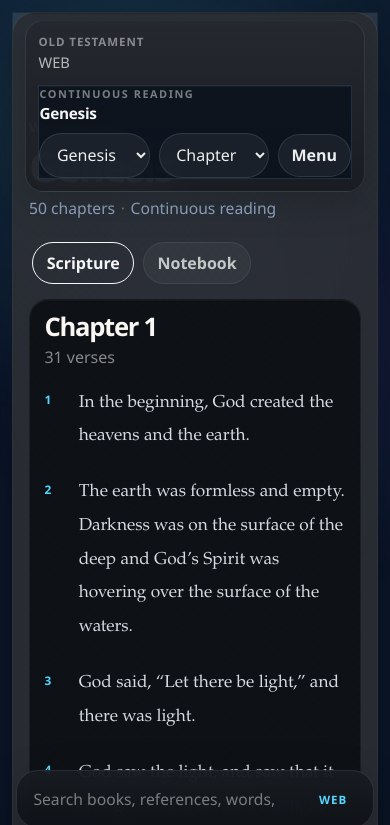
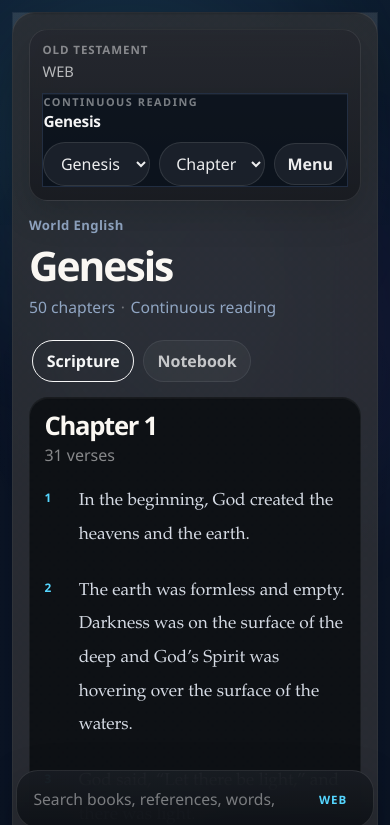
Before and after one commit to carldevhenderliter/BibleReader, a Next.js app: page /read/genesis in a window 390 px wide. Shown: the top 825 px of the page. Built offline with nearby package versions, Linux system fonts and the light colour scheme.

Commit message:
Constrain reader toolbar to content width

```diff
--- a/app/globals.css
+++ b/app/globals.css
@@ -610,9 +610,10 @@ select {
 .reader-topline {
   display: grid;
   gap: 1rem;
-  margin-bottom: 1.25rem;
+  width: min(100%, calc(var(--reader-content-width) + 4rem));
   max-width: 100%;
-  padding-top: 6.25rem;
+  margin: 0 auto 1.25rem;
+  padding-top: 0;
 }
 
 .reader-reading-card {
@@ -637,15 +638,13 @@ select {
 }
 
 .reader-toolbar {
-  position: fixed;
+  position: sticky;
   top: max(0.65rem, env(safe-area-inset-top));
-  left: 50%;
-  transform: translateX(-50%);
   z-index: 40;
   display: grid;
   gap: 0.8rem;
-  width: min(calc(100vw - 2rem), 74rem);
-  max-width: calc(100vw - 2rem);
+  width: 100%;
+  max-width: 100%;
   padding: 0.8rem 0.9rem;
   margin: 0;
   border: 1px solid rgba(255, 255, 255, 0.09);
@@ -763,6 +762,7 @@ select {
 .reader-controls-primary {
   display: flex;
   align-items: center;
+  flex-wrap: wrap;
   gap: 0.55rem;
   min-width: 0;
   width: 100%;
@@ -775,7 +775,7 @@ select {
 }
 
 .control-group-compact {
-  flex: 1 1 0;
+  flex: 1 1 11rem;
   min-width: 0;
 }
 
@@ -855,6 +855,7 @@ select {
 
 .reader-menu-button {
   flex: 0 0 auto;
+  margin-left: auto;
   font-weight: 700;
 }
 
@@ -1633,7 +1634,7 @@ select {
   }
 
   .reader-topline {
-    padding-top: 6.3rem;
+    width: 100%;
   }
 }
 
@@ -1876,16 +1877,13 @@ select {
 
   .reader-topline {
     gap: 0.9rem;
-    padding-top: 5.5rem;
+    width: 100%;
   }
 
   .reader-toolbar {
     top: max(0.45rem, env(safe-area-inset-top));
-    left: max(0.75rem, env(safe-area-inset-left));
-    right: max(0.75rem, env(safe-area-inset-right));
-    transform: none;
-    width: auto;
-    max-width: none;
+    width: 100%;
+    max-width: 100%;
     padding: 0.78rem;
     border-radius: 1.15rem;
   }
@@ -1901,6 +1899,11 @@ select {
   .reader-controls-primary {
     display: grid;
     grid-template-columns: minmax(0, 1fr) minmax(0, 1fr) auto;
+    align-items: center;
+  }
+
+  .reader-menu-button {
+    margin-left: 0;
   }
 
   .control-group select,
```
